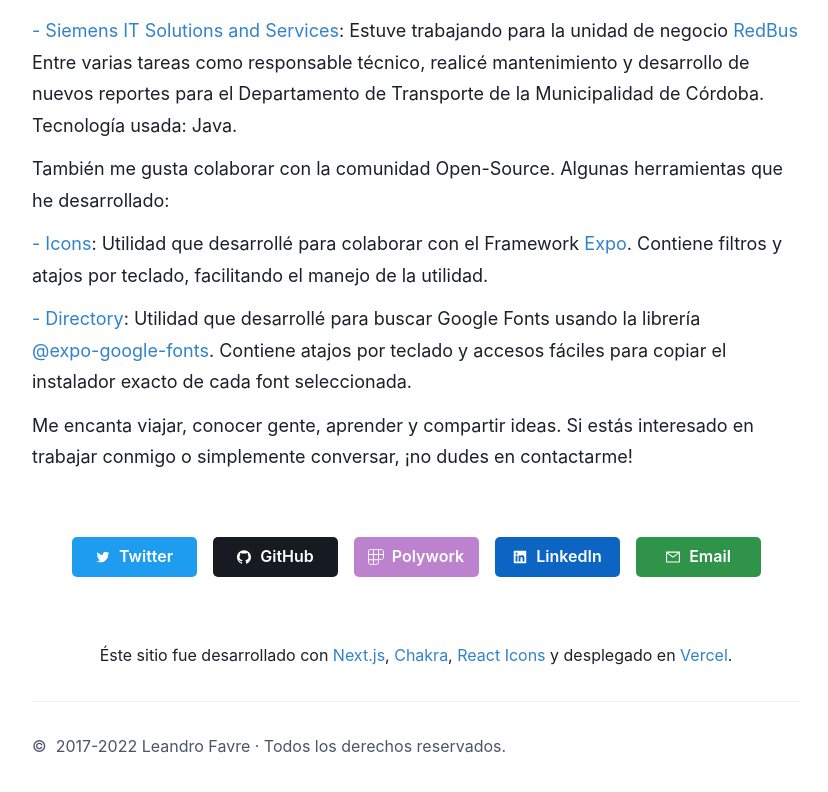
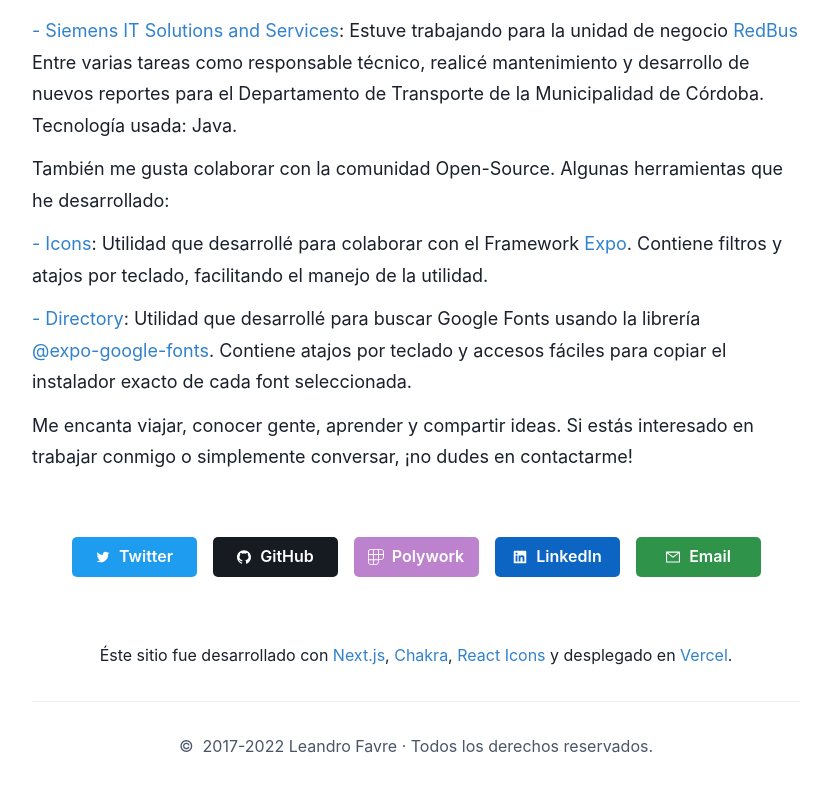
Before and after one commit to AtilaDev/atiladev.com, a Next.js app: page / in a window 1280 px wide. Shown: the part 856-1648 px from the top of the page, without its empty margins (224-1052 px from the left). Built offline with nearby package versions, Linux system fonts and the light colour scheme.

Commit message:
Iam actualizado

```diff
--- a/src/components/Footer.tsx
+++ b/src/components/Footer.tsx
@@ -28,19 +28,14 @@ const Footer: React.FC = () => {
         <ExternalLink href='https://vercel.com/'>Vercel</ExternalLink>.
       </Text>
       <Divider />
-      <Stack
-        w='full'
-        direction={{ base: 'column', md: 'row' }}
-        alignItems='center'
-        justifyContent={{ base: 'center', md: 'space-between' }}
-        spacing={0}
-        gridRowGap={4}
+
+      <Text
+        color={useColorModeValue('gray.600', 'gray.400')}
+        alignSelf={'center'}
       >
-        <Text color={useColorModeValue('gray.600', 'gray.400')}>
-          &copy;&nbsp; 2017-
-          {`${new Date().getFullYear()} Leandro Favre · Todos los derechos reservados.`}
-        </Text>
-      </Stack>
+        &copy;&nbsp; 2017-
+        {`${new Date().getFullYear()} Leandro Favre · Todos los derechos reservados.`}
+      </Text>
     </VStack>
   );
 };
```
